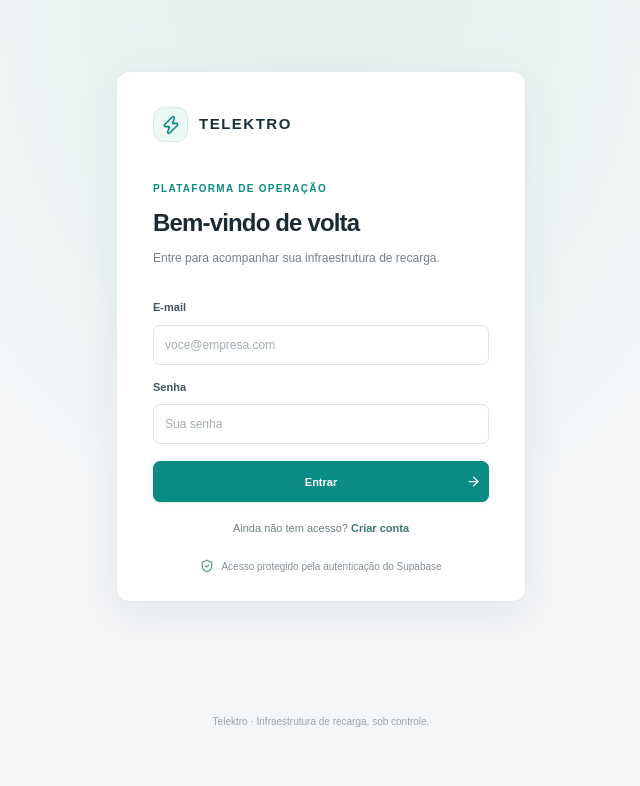
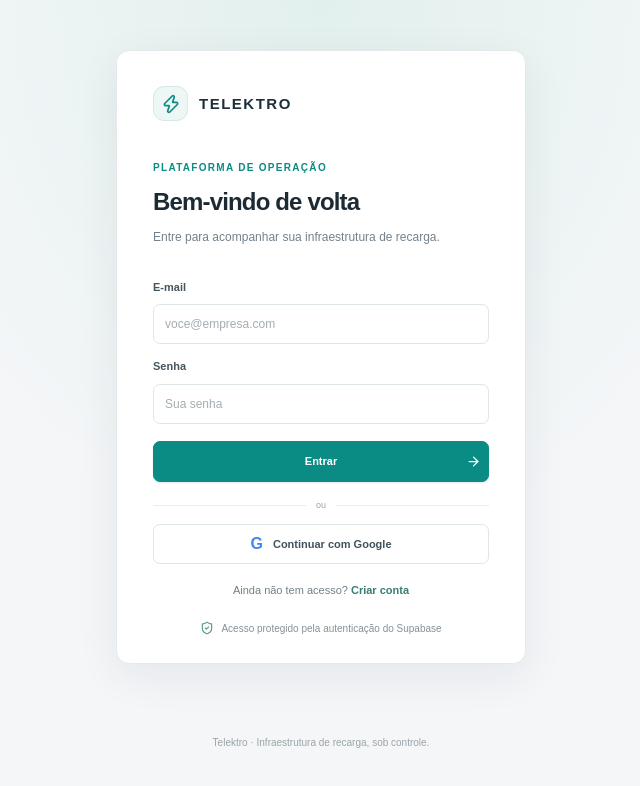
Before and after one commit to redeeletrogo-a11y/telektro, a Next.js app in the folder apps/web/: page /login in a window 1280 px wide. Shown: the top 786 px of the page, without its empty margins (319-959 px from the left). Built offline with nearby package versions, Linux system fonts and the light colour scheme.

Commit message:
feat: add Google OAuth sign-in

```diff
--- a/apps/web/src/app/auth/callback/route.ts
+++ b/apps/web/src/app/auth/callback/route.ts
@@ -3,6 +3,7 @@ import { createSupabaseServerClient } from "@/lib/supabase/server";
 
 export async function GET(request: NextRequest) {
   const code = request.nextUrl.searchParams.get("code");
+  const providerError = request.nextUrl.searchParams.has("error");
   if (code) {
     try {
       const supabase = await createSupabaseServerClient();
@@ -12,5 +13,5 @@ export async function GET(request: NextRequest) {
       // Route the user to the login screen if callback configuration is incomplete.
     }
   }
-  return NextResponse.redirect(new URL("/login?error=confirmation", request.url));
+  return NextResponse.redirect(new URL(providerError ? "/login?error=google" : "/login?error=confirmation", request.url));
 }
--- a/apps/web/src/app/globals.css
+++ b/apps/web/src/app/globals.css
@@ -193,6 +193,11 @@ tbody tr:last-child td { border-bottom: 0; }
 .login-foot { margin: 18px 0 0; color: #9aa5aa; font-size: 10px; text-align: center; }
 
 .auth-switch { margin: 18px 0 0; color: #718087; font-size: 11px; text-align: center; }
+.auth-divider { display: flex; align-items: center; gap: 10px; margin: 17px 0 12px; color: #9aa5aa; font-size: 9px; }
+.auth-divider span { height: 1px; flex: 1; background: #e9edef; }
+.google-button { display: flex; width: 100%; min-height: 40px; align-items: center; justify-content: center; gap: 10px; border: 1px solid #dfe6e8; border-radius: 7px; color: #43535b; background: #fff; font: inherit; font-size: 11px; font-weight: 600; cursor: pointer; transition: background .15s,border-color .15s; }
+.google-button:hover { border-color: #cbd7da; background: #fafcfc; }
+.google-mark { color: #4285f4; font-family: Arial,sans-serif; font-size: 16px; font-weight: 750; }
 .auth-switch a, .onboarding-footer a { color: #387c72; font-weight: 650; text-decoration: none; }
 .auth-switch a:hover, .onboarding-footer a:hover { text-decoration: underline; }
 .form-success { margin: 3px 0 0; border-radius: 6px; padding: 9px 10px; color: #377866; background: #edf7f2; font-size: 11px; line-height: 1.5; }
--- a/apps/web/src/app/login/actions.ts
+++ b/apps/web/src/app/login/actions.ts
@@ -17,6 +17,20 @@ export async function signIn(_previousState: LoginState, formData: FormData): Pr
   const { error } = await supabase.auth.signInWithPassword({ email, password });
   if (error) return { error: "Não foi possível entrar. Confira suas credenciais e tente novamente." };
   redirect("/");
+}
+
+export async function signInWithGoogle() {
+  let supabase;
+  try { supabase = await createSupabaseServerClient(); }
+  catch { redirect("/login?error=configuration"); }
+
+  const siteUrl = process.env.NEXT_PUBLIC_SITE_URL ?? "http://localhost:3000";
+  const { data, error } = await supabase.auth.signInWithOAuth({
+    provider: "google",
+    options: { redirectTo: `${siteUrl}/auth/callback` },
+  });
+  if (error || !data.url) redirect("/login?error=google");
+  redirect(data.url);
 }
 
 export async function signUp(_previousState: LoginState, formData: FormData): Promise<LoginState> {
--- /dev/null
+++ b/apps/web/src/app/login/login-form.tsx
@@ -0,0 +1,14 @@
+"use client";
+
+import { useActionState } from "react";
+import Link from "next/link";
+import { Zap, ArrowRight, ShieldCheck } from "lucide-react";
+import { GoogleSignInButton } from "@/components/google-sign-in-button";
+import { signIn, type LoginState } from "./actions";
+
+const initialState: LoginState = {};
+
+export function LoginForm({ authError }: { authError?: string }) {
+  const [state, action, pending] = useActionState(signIn, initialState);
+  return <main className="login-page"><section className="login-card"><div className="login-brand"><span className="brand-mark"><Zap size={20}/></span><span>TELEKTRO</span></div><p className="eyebrow">PLATAFORMA DE OPERAÇÃO</p><h1>Bem-vindo de volta</h1><p className="login-description">Entre para acompanhar sua infraestrutura de recarga.</p>{authError && <p className="login-error" role="alert">{authError}</p>}<form action={action} className="login-form"><label htmlFor="email">E-mail</label><input id="email" name="email" type="email" autoComplete="email" placeholder="voce@empresa.com" required/><label htmlFor="password">Senha</label><input id="password" name="password" type="password" autoComplete="current-password" placeholder="Sua senha" required/>{state.error && <p className="login-error" role="alert">{state.error}</p>}<button className="primary-button login-submit" disabled={pending}>{pending ? "Entrando…" : "Entrar"}<ArrowRight size={15}/></button></form><div className="auth-divider"><span/>ou<span/></div><GoogleSignInButton/><p className="auth-switch">Ainda não tem acesso? <Link href="/register">Criar conta</Link></p><div className="login-security"><ShieldCheck size={14}/>Acesso protegido pela autenticação do Supabase</div></section><p className="login-foot">Telektro · Infraestrutura de recarga, sob controle.</p></main>;
+}
--- a/apps/web/src/app/login/page.tsx
+++ b/apps/web/src/app/login/page.tsx
@@ -1,13 +1,13 @@
-"use client";
+import { LoginForm } from "./login-form";
 
-import { useActionState } from "react";
-import Link from "next/link";
-import { Zap, ArrowRight, ShieldCheck } from "lucide-react";
-import { signIn, type LoginState } from "./actions";
-
-const initialState: LoginState = {};
-
-export default function LoginPage() {
-  const [state, action, pending] = useActionState(signIn, initialState);
-  return <main className="login-page"><section className="login-card"><div className="login-brand"><span className="brand-mark"><Zap size={20}/></span><span>TELEKTRO</span></div><p className="eyebrow">PLATAFORMA DE OPERAÇÃO</p><h1>Bem-vindo de volta</h1><p className="login-description">Entre para acompanhar sua infraestrutura de recarga.</p><form action={action} className="login-form"><label htmlFor="email">E-mail</label><input id="email" name="email" type="email" autoComplete="email" placeholder="voce@empresa.com" required/><label htmlFor="password">Senha</label><input id="password" name="password" type="password" autoComplete="current-password" placeholder="Sua senha" required/>{state.error && <p className="login-error" role="alert">{state.error}</p>}<button className="primary-button login-submit" disabled={pending}>{pending ? "Entrando…" : "Entrar"}<ArrowRight size={15}/></button></form><p className="auth-switch">Ainda não tem acesso? <Link href="/register">Criar conta</Link></p><div className="login-security"><ShieldCheck size={14}/>Acesso protegido pela autenticação do Supabase</div></section><p className="login-foot">Telektro · Infraestrutura de recarga, sob controle.</p></main>;
+export default async function LoginPage({ searchParams }: { searchParams: Promise<{ error?: string }> }) {
+  const { error } = await searchParams;
+  const authError = error === "google"
+    ? "Não foi possível conectar com o Google. Confira se o provedor está habilitado no Supabase."
+    : error === "confirmation"
+      ? "Não foi possível confirmar o acesso. Abra novamente o link recebido por e-mail ou solicite outro."
+      : error === "configuration"
+        ? "O acesso ainda não está configurado. Confira as credenciais do Supabase."
+        : undefined;
+  return <LoginForm authError={authError}/>;
 }
--- a/apps/web/src/app/register/page.tsx
+++ b/apps/web/src/app/register/page.tsx
@@ -4,6 +4,7 @@ import Link from "next/link";
 import { useActionState } from "react";
 import { ArrowRight, ShieldCheck, Zap } from "lucide-react";
 import { signUp, type LoginState } from "@/app/login/actions";
+import { GoogleSignInButton } from "@/components/google-sign-in-button";
 
 const initialState: LoginState = {};
 
@@ -20,6 +21,7 @@ export default function RegisterPage() {
       {state.message && <p className="form-success" role="status">{state.message}</p>}
       <button className="primary-button login-submit" disabled={pending}>{pending ? "Criando conta…" : "Criar conta"}<ArrowRight size={15}/></button>
     </form>
+    <div className="auth-divider"><span/>ou<span/></div><GoogleSignInButton/>
     <p className="auth-switch">Já tem acesso? <Link href="/login">Entrar</Link></p>
     <div className="login-security"><ShieldCheck size={14}/>Confirmação de e-mail protegida pelo Supabase</div>
   </section><p className="login-foot">Telektro · Infraestrutura de recarga, sob controle.</p></main>;
--- /dev/null
+++ b/apps/web/src/components/google-sign-in-button.tsx
@@ -0,0 +1,9 @@
+"use client";
+
+import { signInWithGoogle } from "@/app/login/actions";
+
+export function GoogleSignInButton() {
+  return <form action={signInWithGoogle}>
+    <button className="google-button" type="submit"><span className="google-mark" aria-hidden="true">G</span>Continuar com Google</button>
+  </form>;
+}
```
Also changed, not shown: 1 other file (tests, documents, lock files or other folders).
